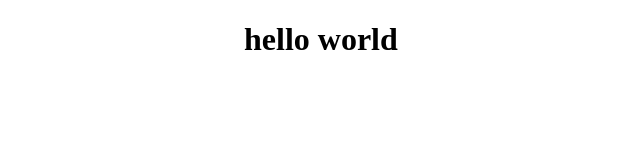
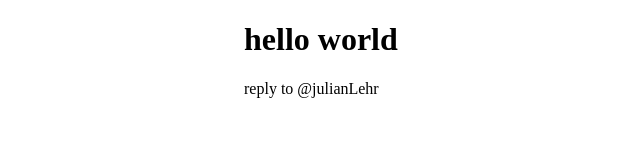
Before and after one commit to ianleblanc/ianleblanc.github.io, a plain HTML site: page index.html in a window 1280 px wide. Shown: the whole page, without its empty margins (96-736 px from the left). Drawn offline with Linux system fonts and the light colour scheme.

Commit message:
Update index.html

```diff
--- a/index.html
+++ b/index.html
@@ -8,6 +8,9 @@
   <body>
     <div class="container">
     <h1>hello world</h1>
+    <div class="post">
+      reply to @julianLehr
+    </div>
 
     </div>
     <script>
```
